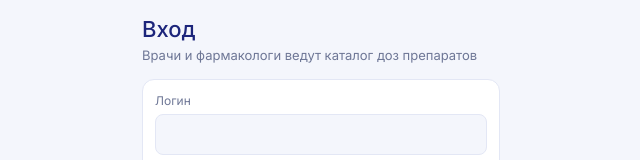
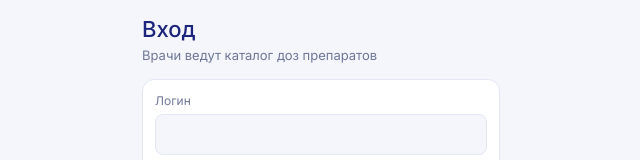
Before and after one commit to Waypo1nt1/pediatric-dose-frontend, a React (Vite) app: page /users/login in a window 1280 px wide. Shown: the top 160 px of the page, without its empty margins (319-959 px from the left). Built offline with nearby package versions, Linux system fonts and the light colour scheme.

Commit message:
Drop pharmacologists from login subtitle

```diff
--- a/src/pages/LoginPage.tsx
+++ b/src/pages/LoginPage.tsx
@@ -53,7 +53,7 @@ const LoginPage = () => {
         <div className="screen">
             <header className="screen-header">
                 <h1 className="screen-title">Вход</h1>
-                <p className="screen-subtitle">Врачи и фармакологи ведут каталог доз препаратов</p>
+                <p className="screen-subtitle">Врачи ведут каталог доз препаратов</p>
             </header>
 
             <Form className="draft-form" onSubmit={handleSubmit}>
```
